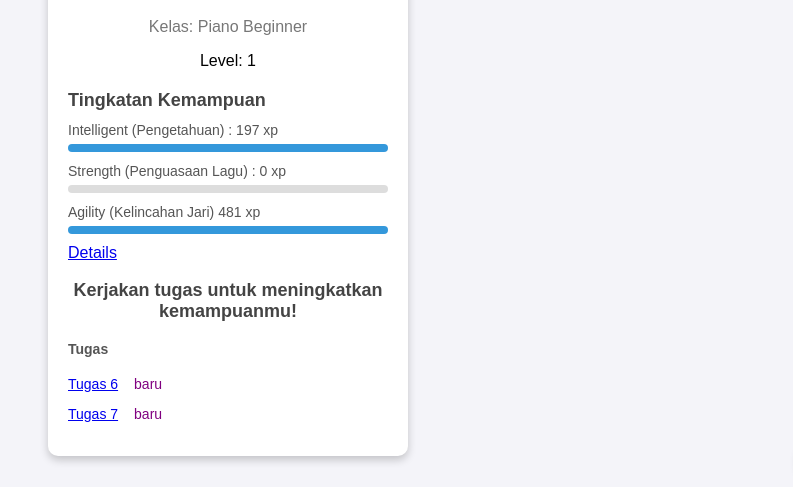
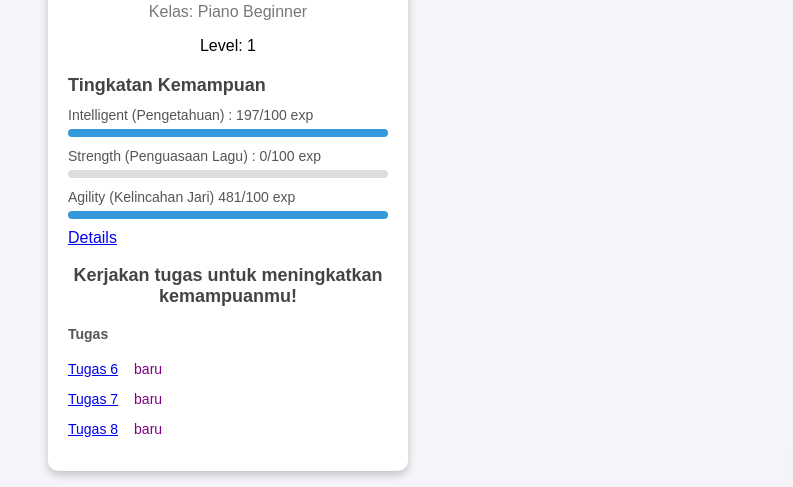
Before and after one commit to BdumtasOfficial7/Akun-JJ-Mamarimbing, a plain HTML site: page index.html in a window 1280 px wide. Shown: the part 296-783 px from the top of the page, 412-1205 px from the left. Drawn offline with Linux system fonts and the light colour scheme.

Commit message:
update tugas baru

```diff
--- a/index.html
+++ b/index.html
@@ -19,19 +19,19 @@
             <div class="skills">
                 <h3>Tingkatan Kemampuan</h3>
                 <div class="skill">
-                    <span>Intelligent (Pengetahuan) : 197 xp</span>
+                    <span>Intelligent (Pengetahuan) : 197/100 exp</span>
                     <div class="progress">
                         <div class="progress-bar" style="width: 100%"></div>
                     </div>
                 </div>
                 <div class="skill">
-                    <span>Strength (Penguasaan Lagu) : 0 xp</span>
+                    <span>Strength (Penguasaan Lagu) : 0/100 exp</span>
                     <div class="progress">
                         <div class="progress-bar" style="width: 0%"></div>
                     </div>
                 </div>
                 <div class="skill">
-                    <span>Agility (Kelincahan Jari) 481 xp</span>
+                    <span>Agility (Kelincahan Jari) 481/100 exp</span>
                     <div class="progress">
                         <div class="progress-bar" style="width: 100%"></div>
                     </div>
@@ -44,6 +44,7 @@
                 <div class="tugas-intelegensi"></div>
                 <p><a href="Tugas_6_JJ.pdf" download>Tugas 6</a><span>baru</span></p>
                 <p><a href="Tugas_7_JJ.pdf" download>Tugas 7</a><span>baru</span></p>
+                <p><a href="Tugas_8_JJ.pdf" download>Tugas 8</a><span>baru</span></p>
             </div>
             <div class="chatwa">
                 <a href="https://wa.me/6281243635245" target="_blank">
```
Also changed, not shown: 1 other file.
